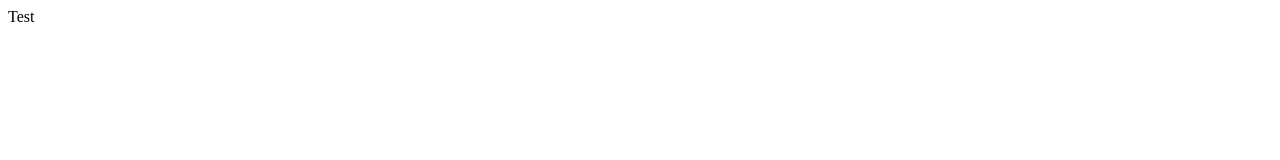
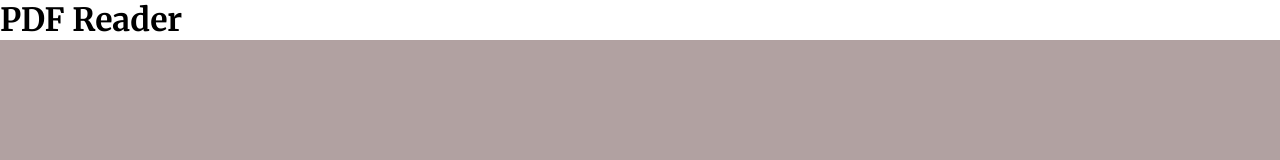
Before and after one commit to claudiaraphael/bibliotek_reader, a plain HTML site: page index.html in a window 1280 px wide. Drawn offline with Linux system fonts and the light colour scheme; a web font is replaced by a local one.

Commit message:
created pdf-viewer class inside a div container. gave it a background color, display flex, justify-content center, align-items center and height of 100vh

```diff
--- a/index.html
+++ b/index.html
@@ -4,10 +4,15 @@
 <head>
     <meta charset="UTF-8">
     <meta name="viewport" content="width=device-width, initial-scale=1.0">
-    <link
-    <title>Test</title>
+    <link rel="icon" type="image/x-icon" href="./assets/e-book.png">
+    <link rel="stylesheet" href="./style.css">
+    <link rel="preconnect" href="https://fonts.googleapis.com">
+    <link rel="preconnect" href="https://fonts.gstatic.com" crossorigin>
+    <link href="https://fonts.googleapis.com/css2?family=Merriweather:ital,opsz,wght@0,18..144,300..900;1,18..144,300..900&family=Tagesschrift&display=swap" rel="stylesheet">
+    <title>Bibliotek Reader</title>
 </head>
 <body>
-
+    <h1>PDF Reader</h1>
+    <div class="pdf-viewer"></div>
 </body>
 </html>
--- a/style.css
+++ b/style.css
@@ -1 +1,17 @@
-/*  */
+* {
+    margin: 0;
+    padding: 0;
+    box-sizing: border-box;
+}
+
+body {
+    font-family: "Merriweather", serif;
+}
+
+.pdf-viewer {
+    background-color: #b1a1a1;
+    height: 100vh;
+    display: flex;
+    justify-content: center;
+    align-items: center;
+}
```
Also changed, not shown: assets/e-book.png (added).
